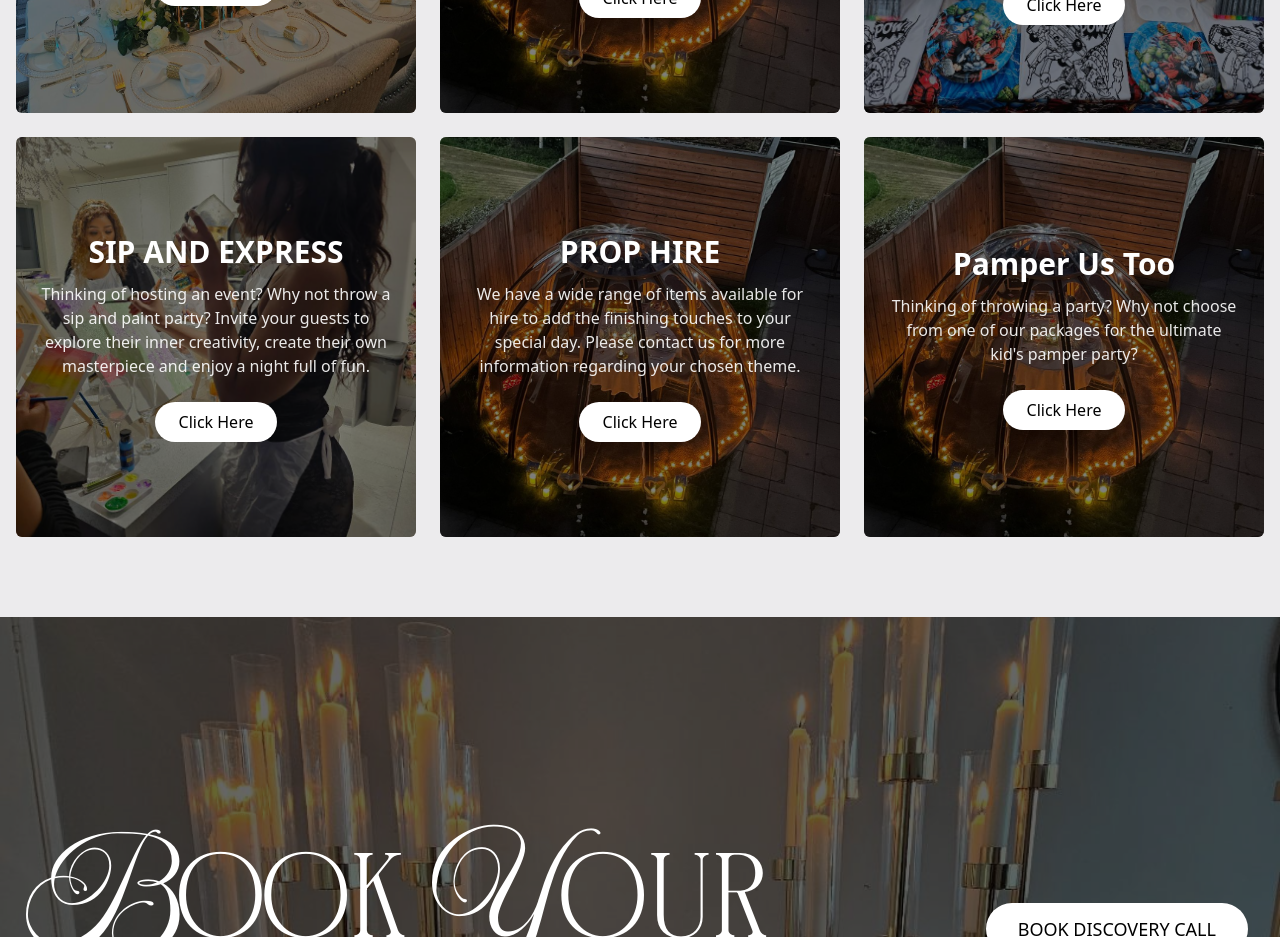
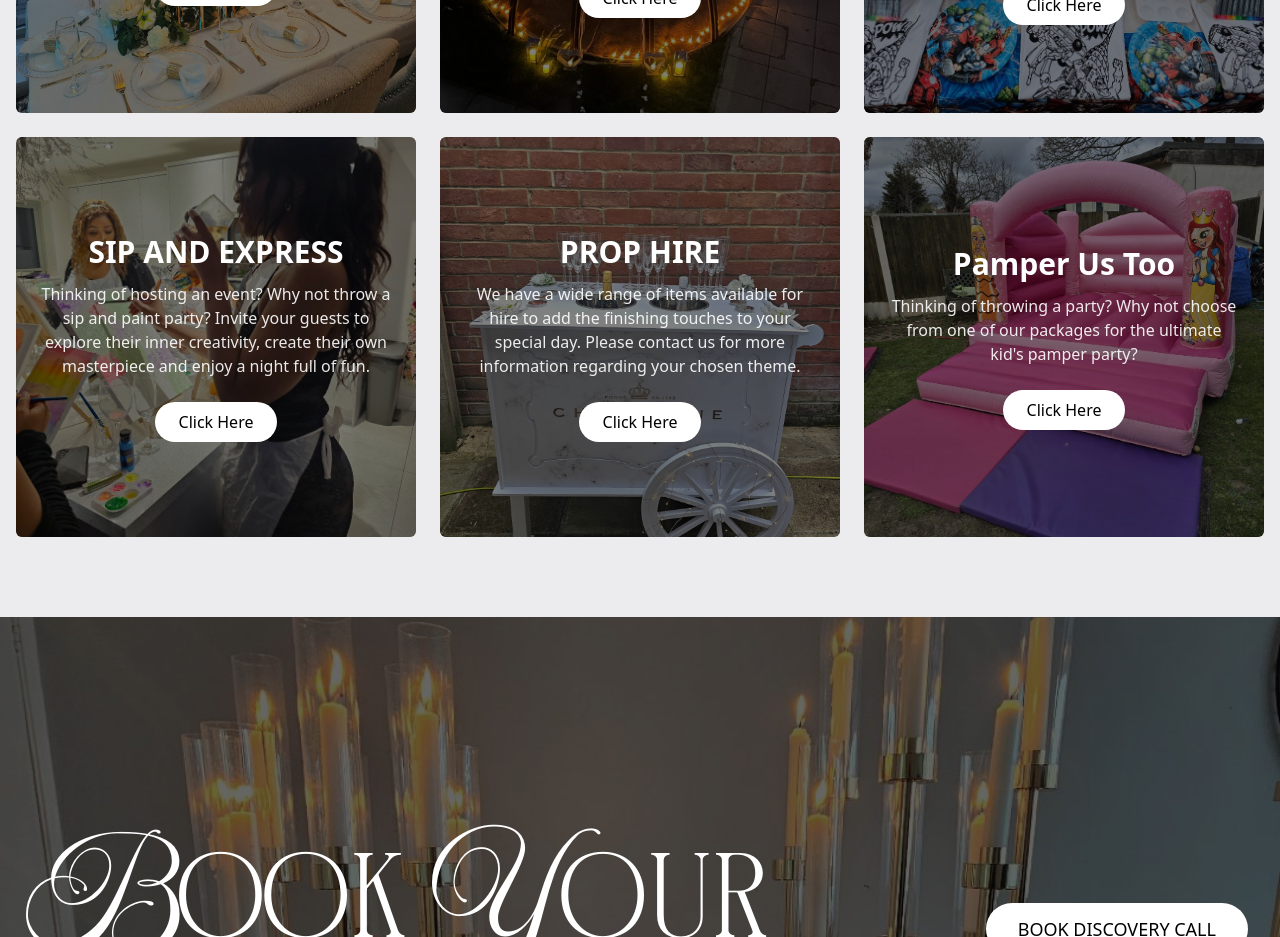
Before and after one commit to sakibnjr/farjana-events, a Next.js app: page / in a window 1280 px wide. Shown: the part 5980-6917 px from the top of the page. Built offline with nearby package versions, Linux system fonts and the light colour scheme.

Commit message:
img updated

```diff
--- a/src/components/Services.js
+++ b/src/components/Services.js
@@ -171,7 +171,7 @@ const services = [
   {
     title: "PROP HIRE",
     desc: "We have a wide range of items available for hire to add the finishing touches to your special day. Please contact us for more information regarding your chosen theme.",
-    img: "/DOMEE.jpg",
+    img: "/PROP.jpg",
     icon: Heart,
     detailedInfo: {
       packages: [
@@ -197,7 +197,7 @@ const services = [
   {
     title: "Pamper Us Too",
     desc: "Thinking of throwing a party? Why not choose from one of our packages for the ultimate kid's pamper party?",
-    img: "/DOMEE.jpg",
+    img: "/PAMPER.jpg",
     icon: Heart,
     detailedInfo: {
       description:
```
